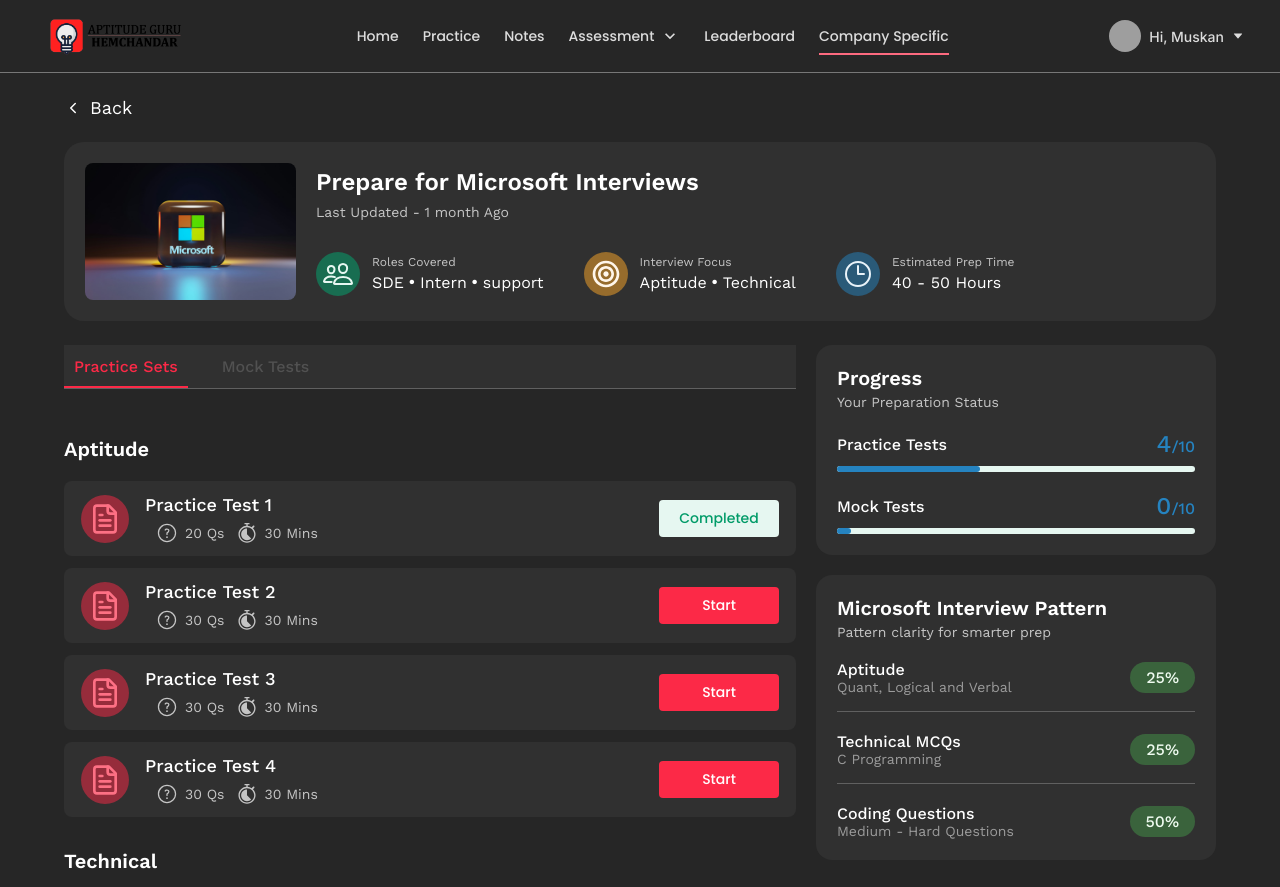
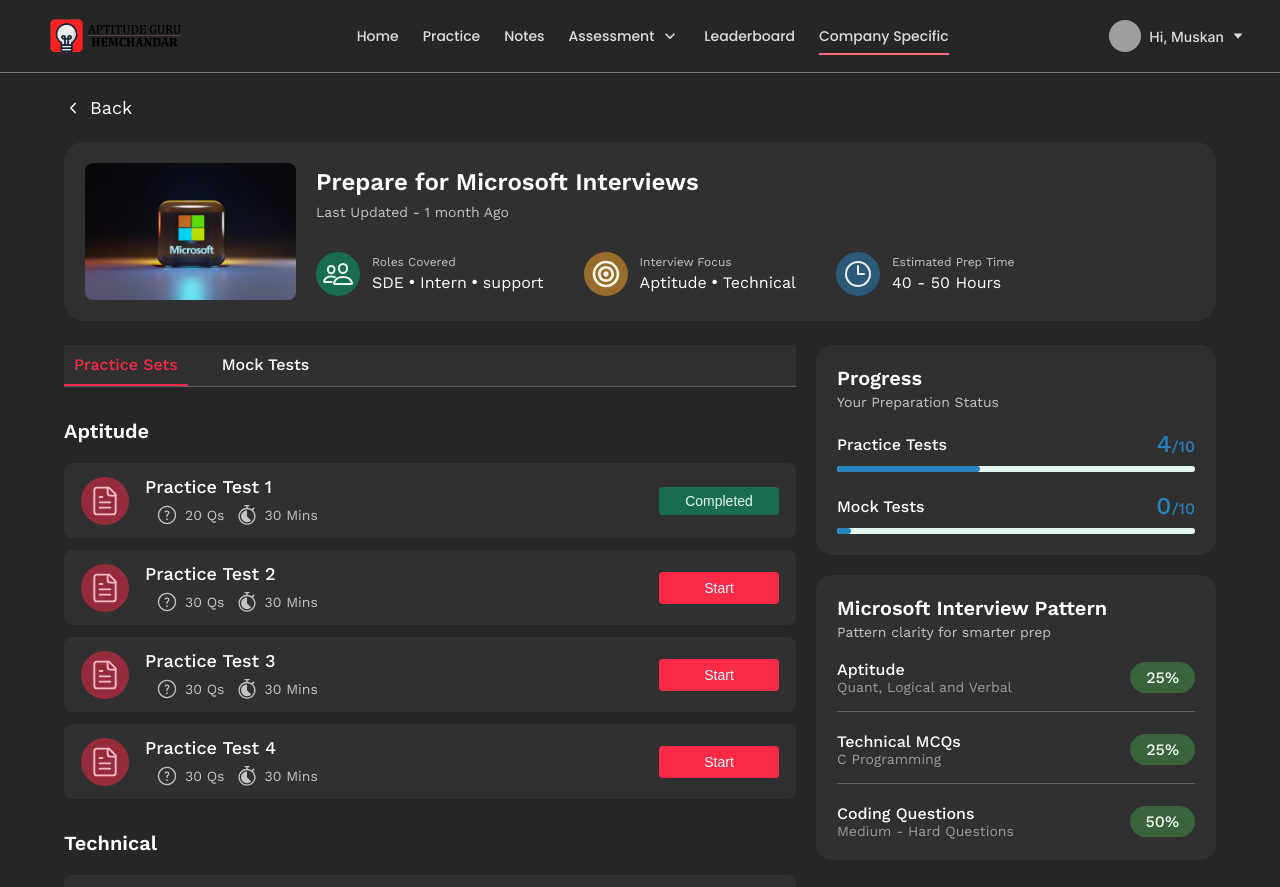
Before and after one commit to 143venkatsai/AGH-Company-Specific-Ui, a React app: page / in a window 1280 px wide. Shown: the top 887 px of the page. Built offline with nearby package versions, Linux system fonts and the light colour scheme; grey boxes are pictures that could not be loaded; the HTML template or start-up script is replaced by a standard one.

Commit message:
updtated dark mode colors

```diff
--- a/src/components/CompanyHeroCard/CompanyHeroCard.jsx
+++ b/src/components/CompanyHeroCard/CompanyHeroCard.jsx
@@ -43,7 +43,7 @@
     id: 3,
     icon: <HiOutlineClock size={32} />,
     iconBg: "#E9F3F9",
-    iconColor: "#FDA829",
+    iconColor: "#1A5D88",
     iconBgDark: "#2583C080",
     infoTitle: "Estimated Prep Time",
     infoItems: ["40 - 50 Hours"],
@@ -63,7 +63,11 @@
           <CompanyInfoBottom>
             {companyInfoDetails.map((item, index) => (
               <InfoItem key={index}>
-                <InfoLogoContainer bg={item.iconBg} darkBg={item.iconBgDark}>
+                <InfoLogoContainer
+                  bg={item.iconBg}
+                  darkBg={item.iconBgDark}
+                  lightColor={item.iconColor}
+                >
                   {item.icon}
                 </InfoLogoContainer>
                 <InfoTextContainer>
--- a/src/components/CompanyHeroCard/CompanyHeroCard.styles.js
+++ b/src/components/CompanyHeroCard/CompanyHeroCard.styles.js
@@ -75,8 +75,9 @@
 
 export const InfoLogoContainer = styled.div`
   background-color: ${(props) =>
-    props.theme === "LIGHT" ? props.bg : props.darkBg};
-  color: ${(props) => (props.theme === "LIGHT" ? props.iconColor : props.bg)};
+    props.theme.mode === "LIGHT" ? props.bg : props.darkBg};
+  color: ${(props) =>
+    props.theme.mode === "LIGHT" ? props.lightColor : props.bg};
   height: 44px;
   width: 44px;
   display: flex;
--- a/src/components/MockTest/MockTest.jsx
+++ b/src/components/MockTest/MockTest.jsx
@@ -60,7 +60,7 @@
               <p>Marks :</p> <span>{marks.scored}</span>
               <h5>/{marks.total}</h5>
             </TestBottomLeft>
-            <TestBottomRight>{action}</TestBottomRight>
+            <TestBottomRight status={status}>{action}</TestBottomRight>
           </TestBottom>
         ) : (
           <FullButton>{action}</FullButton>
--- a/src/components/MockTest/MockTest.styles.js
+++ b/src/components/MockTest/MockTest.styles.js
@@ -144,8 +144,22 @@
 `;
 
 export const TestBottomRight = styled.button`
-  background-color: #e6f7f1;
-  color: #009b68;
+  background-color: ${(props) => {
+    const isCompleted = props.status === "Completed";
+    const isDark = props.theme.mode === "DARK";
+
+    if (!isCompleted) return "#FC2947";
+    return isDark ? "#00AA7280" : "#e6f7f1";
+  }};
+
+  color: ${(props) => {
+    const isCompleted = props.status === "Completed";
+    const isDark = props.theme.mode === "DARK";
+
+    if (!isCompleted) return "#FFFFFF";
+    return isDark ? "#E6F7F1" : "#009b68";
+  }};
+
   padding: 6px 20px;
   border-radius: 4px;
   font-size: 14px;
--- a/src/components/PracticeTest/PracticeTest.jsx
+++ b/src/components/PracticeTest/PracticeTest.jsx
@@ -27,9 +27,9 @@
         <TestLeft>
           <TestIcon>
             {type === "aptitude" ? (
-              <LuFileText size={32} />
+              <LuFileText size={32} strokeWidth={1.4} />
             ) : (
-              <LiaLaptopCodeSolid size={32} />
+              <LiaLaptopCodeSolid size={32} strokeWidth={0} />
             )}
           </TestIcon>
           <TestDetails>
--- a/src/components/PracticeTest/PracticeTest.style.js
+++ b/src/components/PracticeTest/PracticeTest.style.js
@@ -65,22 +65,30 @@
 `;
 
 export const TestButton = styled.button`
-  background-color: ${(props) =>
-    props.status === "Completed" ? "#e6f7f1" : "#FC2947"};
-  color: ${(props) => (props.status === "Completed" ? "#009b68" : "#FFFFFF")};
+  background-color: ${(props) => {
+    const isCompleted = props.status === "Completed";
+    const isDark = props.theme.mode === "DARK";
+
+    if (!isCompleted) return "#FC2947";
+    return isDark ? "#00AA7280" : "#e6f7f1";
+  }};
+
+  color: ${(props) => {
+    const isCompleted = props.status === "Completed";
+    const isDark = props.theme.mode === "DARK";
+
+    if (!isCompleted) return "#FFFFFF";
+    return isDark ? "#E6F7F1" : "#009b68";
+  }};
+
   padding: ${(props) =>
-    props.status === "completed" ? "6px 20px" : "8px 20px"};
+    props.status === "Completed" ? "6px 20px" : "8px 20px"};
+
   border-radius: 4px;
   font-size: 14px;
   font-weight: 500;
-  font-family: "Poppins", sans-serif;
-  font-style: medium;
   width: 120px;
   text-align: center;
-
-  @media screen and (max-width: 786px) {
-    width: 100%;
-  }
 `;
 
 export const MobileInfo = styled.div`
--- a/src/components/ui/Tabs/Tabs.styles.jsx
+++ b/src/components/ui/Tabs/Tabs.styles.jsx
@@ -14,7 +14,7 @@
   z-index: 100;
 
   background-color: ${(props) => props.theme.background_new};
-  padding: 12px 0 0 0;
+  padding-top: 10px;
   box-sizing: border-box;
 
   @media screen and (max-width: 786px) {
@@ -29,11 +29,12 @@
   font-weight: 500;
   font-style: normal;
 
-  color: ${(props) => {
-    if (props.active && props) return "#FC2947";
-    if (props.theme === "DARK") return "#FFFFFF";
-    return "#515151";
-  }};
+  color: ${(props) =>
+    props.active
+      ? "#FC2947"
+      : props.theme.mode === "DARK"
+      ? "#FFFFFF"
+      : "#515151"};
 
   border-bottom: ${(props) => (props.active ? "2px solid #FC2947" : "none")};
 
--- a/src/pages/CompanySpecific/CompanySpecific.jsx
+++ b/src/pages/CompanySpecific/CompanySpecific.jsx
@@ -9,6 +9,7 @@
   PracticeTestsContainer,
   RightSideContainer,
   TabsSection,
+  TestMainContainer,
 } from "./CompanySpecific.styles";
 import BackButton from "../../components/ui/BackButton";
 import Header from "../../components/Header/Header";
@@ -41,7 +42,7 @@
           <TabsSection>
             <Tabs activeTab={activeTab} setActiveTab={setActiveTab} />
             {activeTab === "practice" && (
-              <>
+              <TestMainContainer>
                 {practiceTabData.map((tabData, index) => (
                   <PracticeSection key={index}>
                     <PracticeTabTitle>{tabData.category}</PracticeTabTitle>
@@ -52,7 +53,7 @@
                     </PracticeTestsContainer>
                   </PracticeSection>
                 ))}
-              </>
+              </TestMainContainer>
             )}
 
             {activeTab === "mock" && (
--- a/src/pages/CompanySpecific/CompanySpecific.styles.js
+++ b/src/pages/CompanySpecific/CompanySpecific.styles.js
@@ -43,7 +43,7 @@
 export const TabsSection = styled.section`
   display: flex;
   flex-direction: column;
-  gap: 32px;
+  gap: 16px;
   flex: 1;
   width: 100%;
   box-sizing: border-box;
@@ -51,6 +51,12 @@
   @media screen and (max-width: 786px) {
     order: 2;
   }
+`;
+
+export const TestMainContainer = styled.div`
+  display: flex;
+  flex-direction: column;
+  gap: 32px;
 `;
 
 export const PracticeSection = styled.div`
--- a/src/theme/index.js
+++ b/src/theme/index.js
@@ -1,6 +1,7 @@
 // theme/index.js
 export const LIGHT_THEME = {
   link_sky_blue: "#3C9BD9",
+  mode: "LIGHT",
   blue_900: "#1500FF",
   card_white: "#ffffff",
   border_100: "#FFFFFF",
@@ -75,6 +76,7 @@
 
 export const DARK_THEME = {
   link_sky_blue: "#3C9BD9",
+  mode: "DARK",
   blue_900: "#FFFFFF",
   card_white: "#343434",
   border_100: "#3B3B3B",
@@ -87,7 +89,7 @@
   card_label_text_2: "#ffffff",
   primary_text: "#ffffff",
   icon_bg: "#FC294780",
-  icon_color: "#FD7084",
+  icon_color: "#FEBDC6",
   card_label_text_3: "#F4F4F4",
   card_label_text_4: "#F8F8F8",
   percentage_bg: "#44964880",
```
